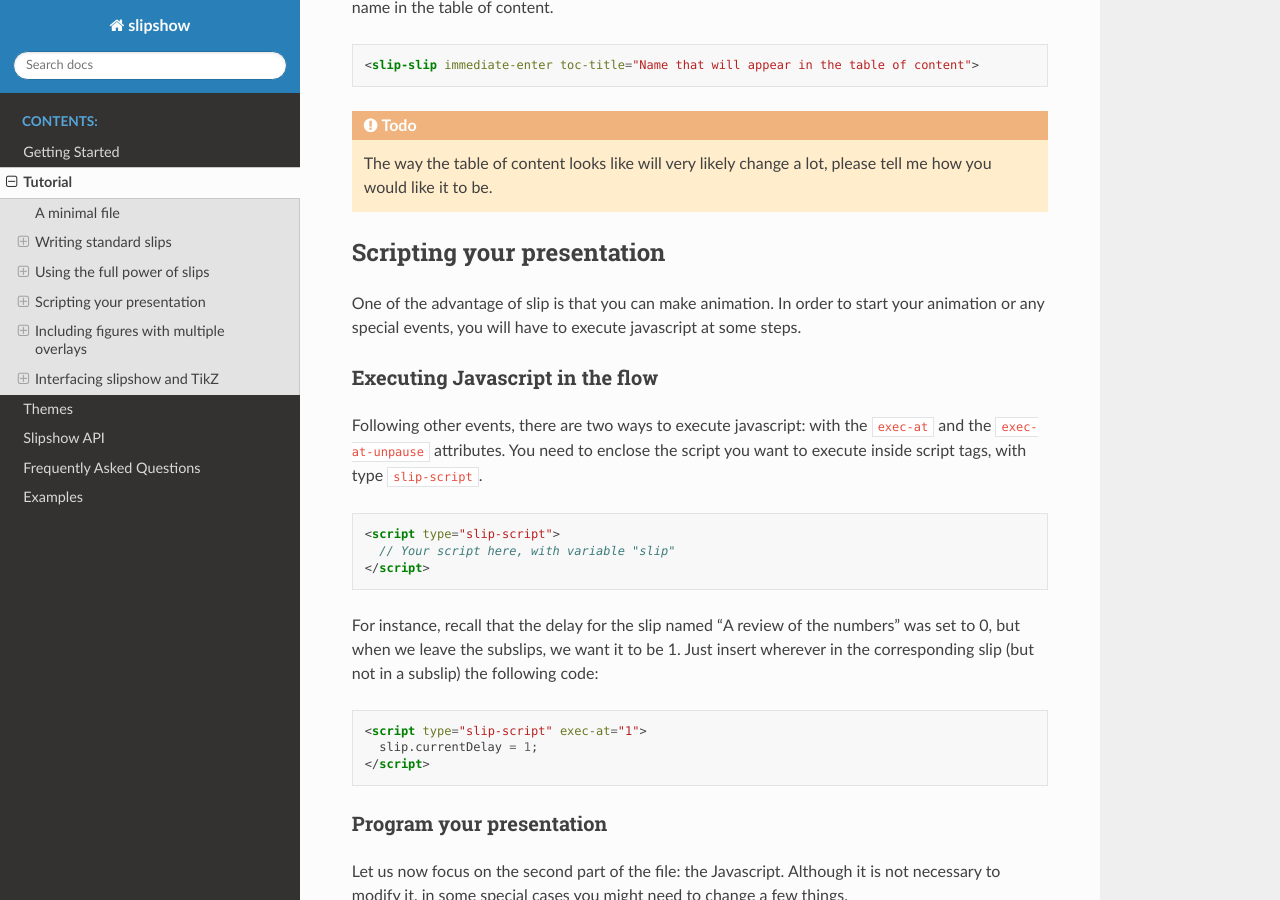
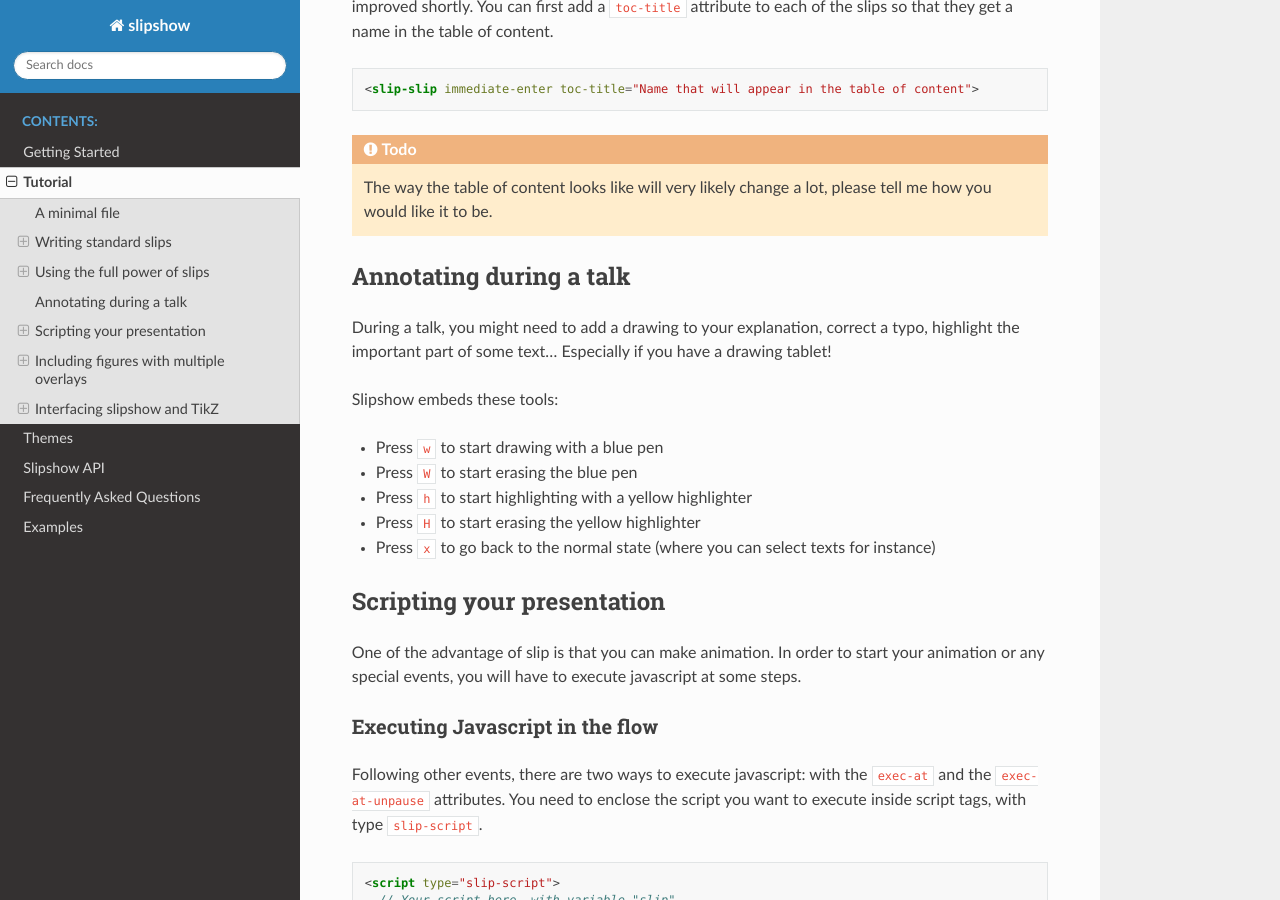
Before and after one commit to panglesd/slipshow, a Sphinx documentation site: the page built from docs/tutorial.rst, in a window 1280 px wide and 900 px high, scrolled down 9968 px. Built offline with Sphinx 7.4.7 and the Read the Docs theme 2.0.0, drawn with Linux system fonts in a browser that asks for light colours; some of the changed text lies outside the part shown.

Commit message:
adding atrament to the tutorial

```diff
--- a/docs/tutorial.rst
+++ b/docs/tutorial.rst
@@ -447,6 +447,19 @@
 
 .. todo:: The way the table of content looks like will very likely change a lot, please tell me how you would like it to be.
 
+Annotating during a talk
+--------------------------------
+
+During a talk, you might need to add a drawing to your explanation, correct a typo, highlight the important part of some text... Especially if you have a drawing tablet!
+
+Slipshow embeds these tools:
+
+* Press ``w`` to start drawing with a blue pen
+* Press ``W`` to start erasing the blue pen
+* Press ``h`` to start highlighting with a yellow highlighter
+* Press ``H`` to start erasing the yellow highlighter
+* Press ``x`` to go back to the normal state (where you can select texts for instance)
+
 Scripting your presentation
 --------------------------------
 
```
